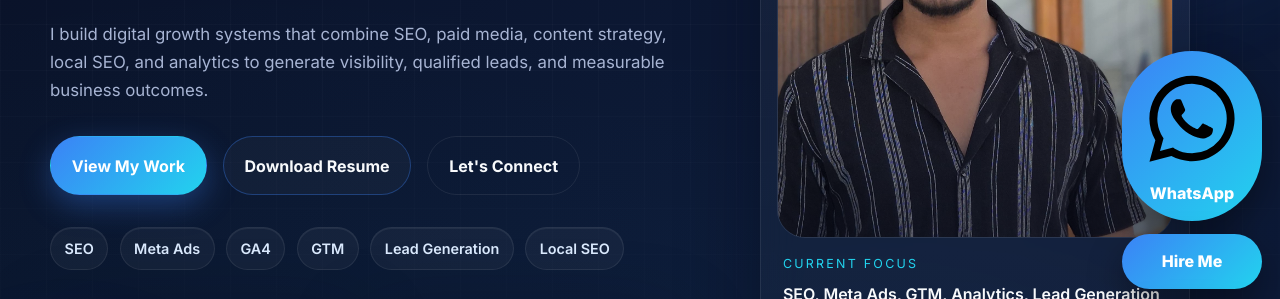
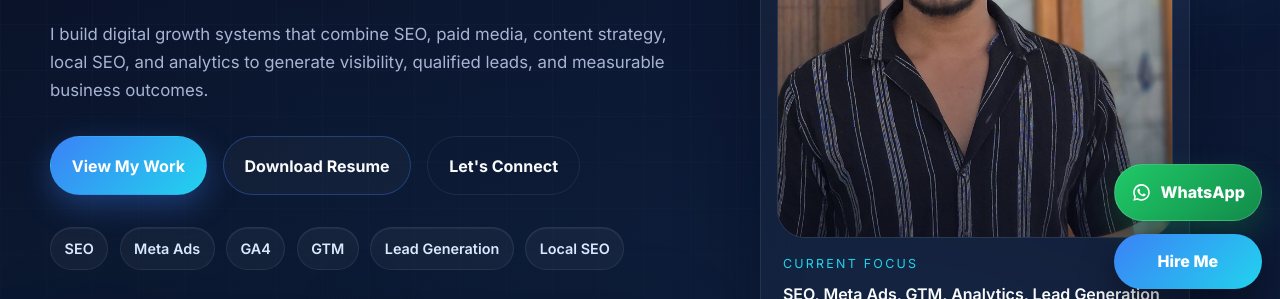
Before and after one commit to pranaysheelam7/pranay-portfolio, a plain HTML site: page index.html in a window 1280 px wide. Shown: the part 423-722 px from the top of the page. Drawn offline with Linux system fonts and the light colour scheme.

Commit message:
Updated CSS for floating WhatsApp button

```diff
--- a/style.css
+++ b/style.css
@@ -635,3 +635,36 @@ button{font:inherit}
     min-height: 0;
   }
 }
+
+
+/* Floating WhatsApp contact button */
+.floating-cta__btn.whatsapp {
+  display: inline-flex;
+  align-items: center;
+  justify-content: center;
+  gap: .55rem;
+  background: linear-gradient(135deg, #20c968, #128c4a);
+  border: 1px solid rgba(255,255,255,.18);
+  color: #fff;
+  box-shadow: 0 14px 32px rgba(18,140,74,.32);
+  transition: transform .25s ease, box-shadow .25s ease, filter .25s ease;
+}
+.floating-cta__btn.whatsapp svg {
+  width: 21px;
+  height: 21px;
+  flex: 0 0 21px;
+  fill: currentColor;
+}
+.floating-cta__btn.whatsapp:hover {
+  transform: translateY(-3px);
+  box-shadow: 0 18px 38px rgba(18,140,74,.42);
+  filter: brightness(1.06);
+}
+.floating-cta__btn.whatsapp:focus-visible {
+  outline: 3px solid rgba(34,211,238,.9);
+  outline-offset: 3px;
+}
+@media (max-width: 560px) {
+  .floating-cta { right: 12px; bottom: 12px; gap: .55rem; }
+  .floating-cta__btn.whatsapp { min-width: 120px; }
+}
```
